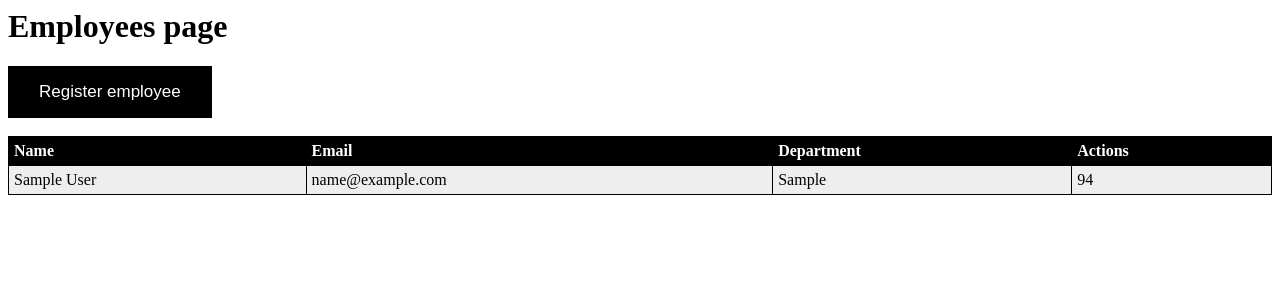
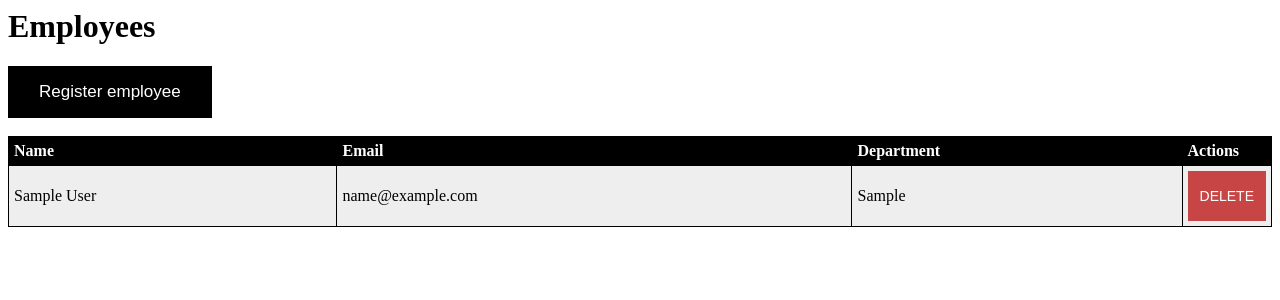
Before and after one commit to dylanmartins/employees_challenge, a Django app: page /index/ in a window 1280 px wide. Shown: the top 300 px of the page. Run offline with Django 3.2, Linux system fonts and the light colour scheme; tables that the repository leaves empty hold one stand-in row (values such as "Sample post"); some libraries are stand-ins or nearby versions.

Commit message:
Implemented delete employees on index page

```diff
--- a/ll_challenge/urls.py
+++ b/ll_challenge/urls.py
@@ -21,5 +21,6 @@ urlpatterns = [
     url(r'^', include('management.urls')),
     url(r'^index/', views.index, name='home'),
     url(r'^create/', views.create_employee, name='employee-create'),
+    url(r'^delete/(?P<pk>[0-9]+)/', views.delete_employee, name='employee-delete'),
     url(r'^admin/', admin.site.urls),
 ]
--- a/management/templates/create_employee.html
+++ b/management/templates/create_employee.html
@@ -39,7 +39,7 @@
     </head>
     <body>
         <div>
-            <h1>{{title}}</h1>
+            <h1>Create Employee</h1>
             <form action="" method="post">
                 {% csrf_token %}
                 {% for field in form %}
--- a/management/templates/index.html
+++ b/management/templates/index.html
@@ -1,11 +1,10 @@
 <html>
     <head>
-        <h1>{{title}}</h1>
+        <h1>Employees</h1>
         <style>
             table, th, td {
                 border: 1px solid black;
                 border-collapse: collapse;
-                padding-top: 30mm;
             }
             th, td {
                 padding: 5px;
@@ -41,7 +40,26 @@
                 position:relative;
                 top:1px;
             }
-
+            .myButton2 {
+                background-color:#c74545;
+                display:inline-block;
+                cursor:pointer;
+                color:#ffffff;
+                font-family:Arial;
+                font-size:14px;
+                padding:17px 12px;
+                text-decoration:none;
+            }
+            .myButton2:hover {
+                background-color:#9e0e09;
+            }
+            .myButton2:active {
+                position:relative;
+                top:1px;
+            }
+            .actions {
+                width:2%;
+            }
         </style>
     </head>
     <body>
@@ -61,7 +79,7 @@
                 <td>{{employee.name}}</td>
                 <td>{{employee.email}}</td>
                 <td>{{employee.department}}</td>
-                <td>94</td>
+                <td class="actions"><a href="{% url 'employee-delete' pk=employee.pk %}" class="myButton2">DELETE</a></td>
             </tr>
             {% endfor %}
         </table>
--- a/management/views.py
+++ b/management/views.py
@@ -52,7 +52,6 @@ class EmployeeApi(APIView):
 
 def index(request):
     html_data = {
-        'title': 'Employees page',
         'employees': Employee.objects.all()
     }
     return render(request, 'index.html', html_data)
@@ -60,7 +59,6 @@ def index(request):
 
 def create_employee(request):
     html_data = {
-        'title': 'Create employee page',
     }
     if request.method == 'GET':
         form = CreateEmployeeForm()
@@ -76,3 +74,16 @@ def create_employee(request):
         )
         employee.save()
     return redirect('home')
+
+
+def delete_employee(request, pk):
+    html_data = {}
+    if not pk:
+        return Response(status=status.HTTP_204_NO_CONTENT)
+
+    try:
+        employee = Employee.objects.get(pk=pk)
+        employee.delete()
+        return redirect('home')
+    except Employee.DoesNotExist as e:
+        return Response(serializer.errors, status=status.HTTP_400_BAD_REQUEST)
```
